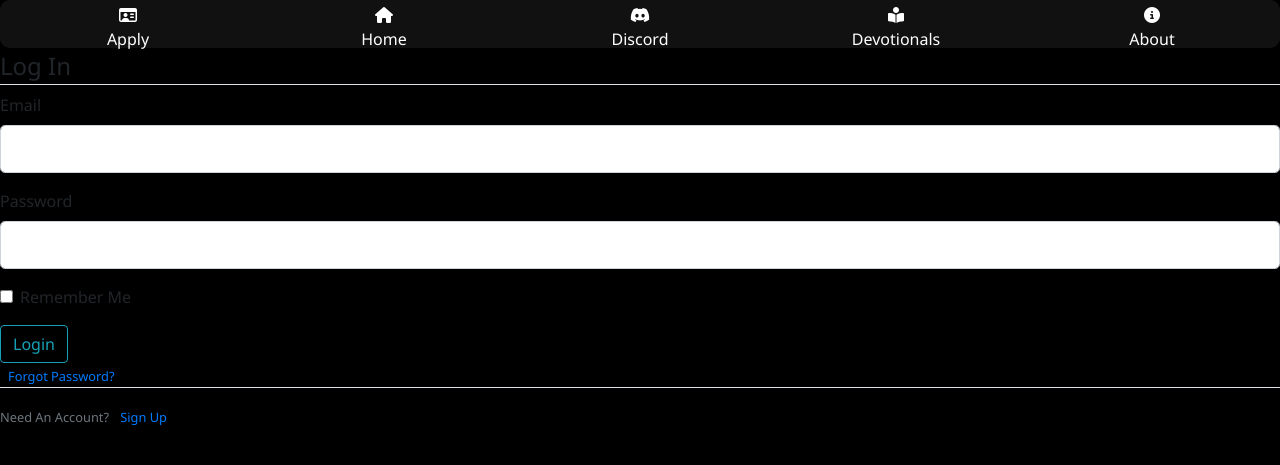
After one commit to thecodinghyrax/rh-website, a Flask app: page /login in a window 1280 px wide. The commit adds this page. Shown: the top 465 px of the page. Run offline with Flask 2, Linux system fonts and the light colour scheme; some libraries are stand-ins or nearby versions.

Commit message:
Progress on users. Next step is the login functionality.

```diff
--- a/flask_app/__init__.py
+++ b/flask_app/__init__.py
@@ -2,6 +2,7 @@ from flask import Flask
 from flask_sqlalchemy import SQLAlchemy
 import os
 import os.path
+from flask_bcrypt import Bcrypt
 
 
 
@@ -12,5 +13,6 @@ else:
     app.config['SQLALCHEMY_DATABASE_URI'] = 'sqlite:////home/drewxcom/rh.db'
 app.config['SECRET_KEY'] = os.environ.get('SECRET_KEY')
 db = SQLAlchemy(app)
+bcrypt = Bcrypt(app)
 
 from flask_app import routes
--- a/flask_app/routes.py
+++ b/flask_app/routes.py
@@ -1,6 +1,8 @@
-from flask import render_template, url_for, request, redirect
-from flask_app import app, db
-from flask_app.models import Devotional
+from flask import render_template, url_for, request, redirect, flash
+from flask_app import app, db, bcrypt
+from flask_app.models import Devotional, User
+from forms import RegistrationForm, LoginForm
+from datetime import datetime
 
 
 @app.route('/')
@@ -15,6 +17,30 @@ def discord():
 def about():
     return render_template('about.html')
 
+@app.route('/register', methods=['GET', 'POST'])
+def register():
+    form = RegistrationForm()
+    if form.validate_on_submit():
+        hashed_password = bcrypt.generate_password_hash(form.password.data).decode('utf-8')
+        user = User(username=form.username.data, email=form.email.data, password=hashed_password)
+        db.session.add(user)
+        db.session.commit()
+        flash(f'Your account has been created and you are now able to login', 'success')
+        return redirect(url_for('login'))
+
+    return render_template('register.html', form=form)
+
+@app.route('/login', methods=['GET', 'POST'])
+def login():
+    form = LoginForm()
+    if form.validate_on_submit():
+        if form.email.data == 'd@mail.com' and form.password.data == 'pass':
+            flash('You have been logged in!', 'success')
+            return redirect(url_for('index'))
+        else:
+            flash('Login Unsuccessful. Please check email and password', 'danger')
+    return render_template('login.html', form=form)
+
 @app.route('/devotional')
 def devotionals():
     devotionals = Devotional.query.order_by(Devotional.date.desc()).all()
@@ -28,6 +54,7 @@ def add_devotional():
         discription = request.form['discription']
         link = request.form['link']
         title = request.form['title']
+        date_updated = datetime.utcnow()
         new_devotional = Devotional(title=title, date=date, content=discription, download_link=link)
         try:
             db.session.add(new_devotional)
@@ -36,7 +63,7 @@ def add_devotional():
         except:
             return "There was a problem adding this to the database :("
     else:
-        devotionals = Devotional.query.order_by(Devotional.date).all()
+        devotionals = Devotional.query.order_by(Devotional.date.desc()).all()
         return render_template('add_devotional.html', devotionals=devotionals)
 
 @app.route('/delete/<int:id>')
@@ -59,6 +86,7 @@ def update(id):
         devotional_to_update.date = request.form['date']
         devotional_to_update.content = request.form['discription']
         devotional_to_update.download_link = request.form['link']
+        devotional_to_update.date_updated = datetime.utcnow()
 
         try:
             db.session.commit()
--- a/flask_app/static/css/devotional.css
+++ b/flask_app/static/css/devotional.css
@@ -11,7 +11,6 @@ body {
     margin: 0 3rem ;
 }
 .container:hover {
-    padding: 0 1rem;
     border: 3px solid gray;
     background-color: rgb(57, 57, 214);
 }
@@ -21,4 +20,6 @@ a {
 }
 a:hover {
     font-size: 1.1rem;
+    color: white;
+    text-decoration: none;
 }
--- a/flask_app/static/css/index.css
+++ b/flask_app/static/css/index.css
@@ -49,8 +49,6 @@ body {
 
 .header-content {
     z-index: 2;
-    /* display: block; */
-    border: 2px soild red;
     text-align: center;
 }
 
--- /dev/null
+++ b/flask_app/static/css/login.css
@@ -0,0 +1,3 @@
+body {
+    color: white;
+}
--- a/flask_app/templates/about.html
+++ b/flask_app/templates/about.html
@@ -6,7 +6,7 @@
 {% endblock %}
 
 {% block body %}
-
+{% include "alerts.html" %}
 <div id="container">
     <div id="content">
         <h1 id="title">Renewed Hope</h1>
--- /dev/null
+++ b/flask_app/templates/alerts.html
@@ -0,0 +1,9 @@
+{% with messages = get_flashed_messages(with_categories=true) %}
+    {% if messages %}
+        {% for category, message in messages %}
+        <div class="alert alert-{{ category }}">
+            {{ message }}
+        </div>
+        {% endfor %}
+    {% endif %}
+{% endwith %}
--- a/flask_app/templates/base.html
+++ b/flask_app/templates/base.html
@@ -5,6 +5,7 @@
     <meta name="viewport" content="width=device-width, initial-scale=1.0">
     <meta http-equiv="X-UA-Compatible" content="ie=edge">
     <script src="https://kit.fontawesome.com/d7f10e001b.js"></script>
+    <link rel="stylesheet" href="https://maxcdn.bootstrapcdn.com/bootstrap/4.0.0/css/bootstrap.min.css" integrity="sha384-Gn5384xqQ1aoWXA+058RXPxPg6fy4IWvTNh0E263XmFcJlSAwiGgFAW/dAiS6JXm" crossorigin="anonymous">
     <style>
          body {
             margin: 0;
@@ -38,7 +39,9 @@
         .grid-item a:hover {
             font-size: 1.1rem;
         }
-
+        .pop-up {
+            z-index: 9999;
+        }
     </style>
     {% block head %}{% endblock %}
 </head>
@@ -48,23 +51,23 @@
                     <div class="icon"><i class="fa fa-id-card-o" aria-hidden="true"></i></div>
                     <div class="name" data-text="Apply">Apply</div>
                 </a></div>
-            <div class="grid-item"><a href="/">
+            <div class="grid-item"><a href="{{ url_for('index') }}">
                     <div class="icon"><i class="fa fa-home" aria-hidden="true"></i></div>
                     <div class="name" data-text="Home">Home</div>
                 </a></div>
-            <div class="grid-item"><a href="/discord">
+            <div class="grid-item"><a href="{{ url_for('discord') }}">
                     <div class="icon"><i class="fab fa-discord"></i></div>
                     <div class="name" data-text="Discord">Discord</div>
                 </a></div>
-            <div class="grid-item"><a href="/devotional">
+            <div class="grid-item"><a href="{{ url_for('devotionals') }}">
                     <div class="icon"><i class="fa fa-book-reader"></i></div>
                     <div class="name" data-text="Devotionals">Devotionals</div>
                 </a></div>
-            <div class="grid-item"><a href="/about">
+            <div class="grid-item"><a href="{{ url_for('about') }}">
                     <div class="icon"><i class="fa fa-info-circle"></i></div>
                     <div class="name" data-text="About">About</div>
                 </a></div>
-            </div>
+            </div class="pop-up">
     {% block body %}{% endblock %}
 </body>
 </html>
--- a/flask_app/templates/index.html
+++ b/flask_app/templates/index.html
@@ -13,10 +13,9 @@
         <div class="header-overlay"></div>
 
         <div class="header-content">
+            {% include "alerts.html" %}
             <div><img class="logo" src="../static/img/RH wow logo.png" alt="Renewed Hope logo"></div>
         </div>
 
-
-
     </header>
 {% endblock %}
--- /dev/null
+++ b/flask_app/templates/login.html
@@ -0,0 +1,62 @@
+{% extends 'base.html' %}
+
+{% block head %}
+<link rel="stylesheet" href="{{ url_for('static', filename='css/register.css') }}">
+<title>Login</title>
+{% endblock %}
+
+
+{% block body %}
+
+    <div class="content-section">
+        <form method="POST" action="">
+            {{ form.hidden_tag() }}
+            <fieldset class="form-group">
+                <legend class="border-bottom mb4">Log In</legend>
+                {% include "alerts.html" %}
+                    <div class="form-group">
+                        {{ form.email.label(class="form-control-label") }}
+                        {% if form.email.errors %}
+                            {{ form.email(class="form-control form-control-lg is-invalid") }}
+                            <div class="invalid-feedback">
+                                {% for error in form.email.errors %}
+                                    <span>{{ error }}</span>
+                                {% endfor %}
+                            </div>
+                        {% else %}
+                            {{ form.email(class="form-control form-control-lg") }}
+                        {% endif %}
+                    </div>
+                    <div class="form-group">
+                        {{ form.password.label(class="form-control-label") }}
+                        {% if form.password.errors %}
+                            {{ form.password(class="form-control form-control-lg is-invalid") }}
+                            <div class="invalid-feedback">
+                                {% for error in form.password.errors %}
+                                    <span>{{ error }}</span>
+                                {% endfor %}
+                            </div>
+                        {% else %}
+                            {{ form.password(class="form-control form-control-lg") }}
+                        {% endif %}
+                    </div>
+                    <div class="form-check">
+                        {{ form.remember(class="form-check-input") }}
+                        {{ form.remember.label(class="form-check-label") }}
+                    </div>
+            </fieldset>
+            </div class="form-group">
+                 {{ form.submit(class="btn btn-outline-info") }}
+            <div>
+            <small class="text-muted ml-2">
+                <a href="#">Forgot Password?</a>
+            </small>
+        </form>
+    </div>
+    <div class="border-top pt-3">
+        <small class="text-muted">
+            Need An Account? <a class="ml-2" href="{{ url_for('register') }}">Sign Up</a>
+        </small>
+
+    </div>
+{% endblock %}
--- /dev/null
+++ b/forms.py
@@ -0,0 +1,27 @@
+from flask_wtf import FlaskForm
+from wtforms import StringField, PasswordField, SubmitField, BooleanField
+from wtforms.validators import DataRequired, Length, Email, EqualTo, ValidationError
+from flask_app.models import User
+
+class RegistrationForm(FlaskForm):
+    username = StringField('Username', validators=[DataRequired(), Length(min=4, max=20)])
+    email = StringField('Email', validators=[DataRequired(), Email()])
+    password = PasswordField('Password', validators=[DataRequired()])
+    confirm_password = PasswordField('Confirm Password', validators=[DataRequired(), EqualTo('password')])
+    submit = SubmitField('Sign Up')
+
+    def validate_username(self, username):
+        user = User.query.filter_by(username=username.data).first()
+        if user:
+            raise ValidationError('This username is taken. Please chose another one. ')
+
+    def validate_email(self, email):
+        user = User.query.filter_by(email=email.data).first()
+        if user:
+            raise ValidationError('This email address is taken. Please chose another one.')
+
+class LoginForm(FlaskForm):
+    email = StringField('Email', validators=[DataRequired(), Email()])
+    password = PasswordField('Password', validators=[DataRequired()])
+    remember = BooleanField('Remember Me')
+    submit = SubmitField('Login')
--- a/requirments.txt
+++ b/requirments.txt
@@ -1,8 +1,12 @@
 astroid==2.2.5
+bcrypt==3.1.7
+cffi==1.12.3
 Click==7.0
 colorama==0.4.1
 Flask==1.1.1
+Flask-Bcrypt==0.7.1
 Flask-SQLAlchemy==2.4.0
+Flask-WTF==0.14.2
 isort==4.3.21
 itsdangerous==1.1.0
 Jinja2==2.10.1
@@ -10,9 +14,11 @@ lazy-object-proxy==1.4.1
 MarkupSafe==1.1.1
 mccabe==0.6.1
 pkg-resources==0.0.0
+pycparser==2.19
 pylint==2.3.1
 six==1.12.0
 SQLAlchemy==1.3.6
 typed-ast==1.4.0
 Werkzeug==0.15.5
 wrapt==1.11.2
+WTForms==2.2.1
```
Also changed, not shown: flask_app/models.py (+14 -3 lines), flask_app/static/css/main.css (deleted, +0 -83 lines), flask_app/templates/register.html (added, +79 -0 lines), flask_app/static/css/register.css (added), 1 other file.
